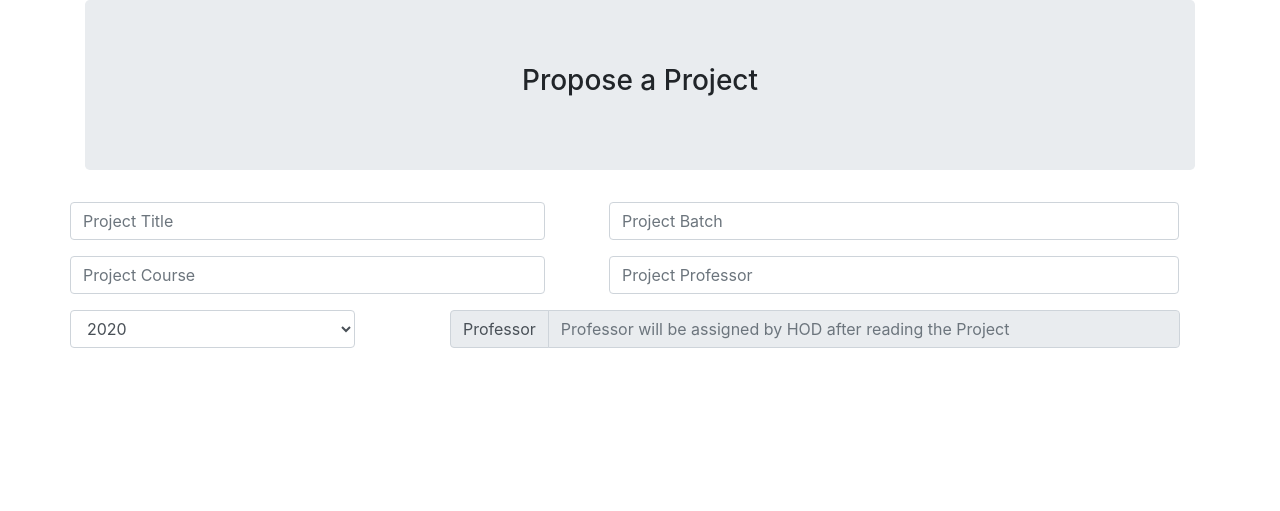
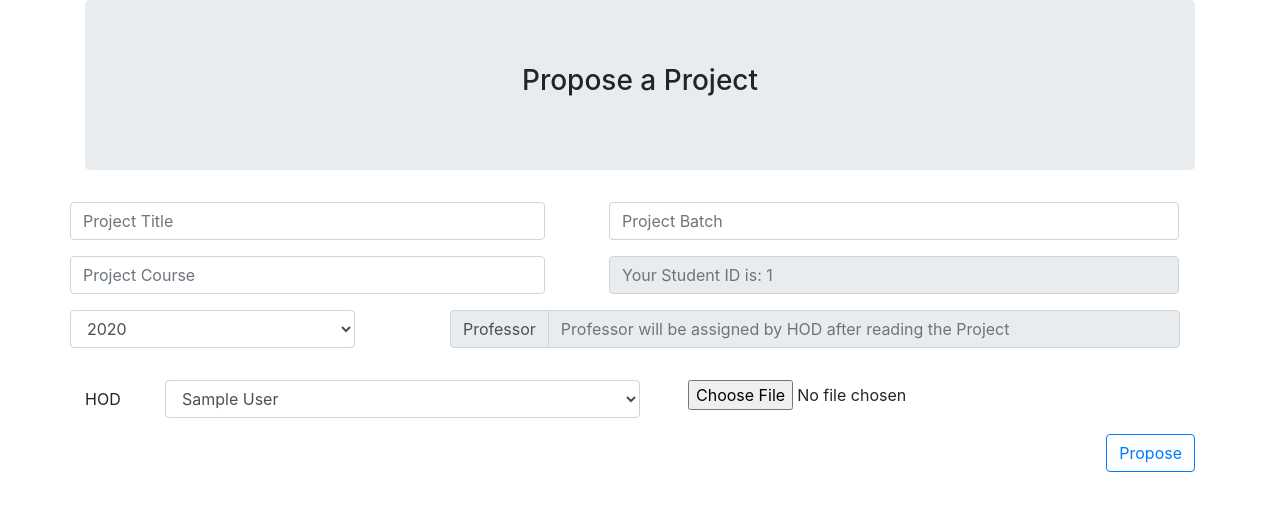
Before and after one commit to UmairJibran/online-project-approval, a PHP site: page /student/propose.php in a window 1280 px wide. Shown: the top 511 px of the page. Run offline with PHP 8.4, Linux system fonts and the light colour scheme; the visitor is signed in with stand-in values (Sample User, id 1); tables that the repository leaves empty or names only in its code hold one stand-in row (values such as "Sample post").

Commit message:
project proposing completed

```diff
--- a/student/propose.php
+++ b/student/propose.php
@@ -21,16 +21,16 @@
             </h3>
         </div>
         <section class="form">
-            <form action="./" method="post">
-            <div class="form-group row">
+            <form action="#" method="post" enctype="multipart/form-data">
+                <div class="form-group row">
                     <input type="text" name="title" class="form-control col-5" placeholder="Project Title" required>
                     &emsp;&emsp;&emsp;&emsp;
-                    <input type="number" name="batch" class="form-control col-6" placeholder="Project Batch" required>
+                    <input type="number" name="batch" class="form-control col-6" placeholder="Project Batch" required >
                 </div>
                 <div class="form-group row">
                     <input type="text" name="course" class="form-control col-5" placeholder="Project Course" required>
                     &emsp;&emsp;&emsp;&emsp;
-                    <input type="text" name="prof" class="form-control col-6" placeholder="Project Professor" required>
+                    <input type="text" readonly class="form-control col-6" placeholder="Your Student ID is: <?php echo $stID?>">
                 </div>
                 <div class="form-group row">
                     <select name="year" class="form-control col-3">
@@ -64,8 +64,64 @@
                         <input type="text" class="form-control" placeholder="Professor will be assigned by HOD after reading the Project" readonly>
                     </div>
                 </div>
+                <div class="form-group row">
+                    <label for="hod" class="col-1 col-form-label">HOD</label>
+                    <select name="hod" class="col-5 form-control">
+                        <?php
+                            $sql = "SELECT `hod_ID` , `hod_FIRST_NAME` , `hod_LAST_NAME` FROM `hod_record`;";
+                            $result = $conn->query($sql);
+                            $rows = $result->num_rows;
+                            if($rows >= 1){
+                                while($data = $result->fetch_assoc()){
+                                    $id = $data['hod_ID'];
+                                    $name = $data['hod_FIRST_NAME'] . " " . $data['hod_LAST_NAME'];
+                                    echo "<option value='${id}'>${name}</option>";
+                                }
+                            }
+                        ?>
+                    </select>
+                    &emsp;&emsp;&emsp;
+                    <input type="file" name="fileToUpload" id="fileToUpload">
+                </div>
+                <input type="submit" name="propose" value="Propose" class="btn btn-outline-primary right">
             </form>
         </section>
     </div>
 </body>
 </html>
+
+<?php
+        if(isset($_POST['propose'])){
+            $title= $_POST['title'];
+            $batch= $_POST['batch'];
+            $course= $_POST['course'];
+            $year= $_POST['year'];
+            $hod= $_POST['hod'];
+            $document = '';
+            $file = $_FILES['fileToUpload'];
+            $fileName = $file['name'];
+            $fileTempName = $file['tmp_name'];
+            $fileSize = $file['size'];
+            $fileError = $file['error'];
+            $fileType = $file['type'];
+            $fileExt = explode('.',$fileName);
+            $fileActulaExtension = strtolower(end($fileExt));
+            $allowed = array('pdf','doc','txt');
+            if(in_array($fileActulaExtension,$allowed)){
+                if($fileError === 0){
+                    if($fileSize < 5000000){
+                        $fileNameNew = uniqid('',true) . '.' . $fileActulaExtension;
+                        $fileDestination = '../server/uploads/'.$fileNameNew;
+                        move_uploaded_file($fileTempName,$fileDestination);
+                        $document = $fileDestination;
+                    }
+                }
+            }
+            $sql = "INSERT INTO `project_record` (`project_ID`, `student_ID`, `hod_ID`, `project_TITLE`, `project_YEAR`, `project_PROFESSOR`, `project_BATCH`, `project_COURSE`, `project_COMMENT`, `project_STATUS`, `project_file`) VALUES (NULL, '${stID}', '${hod}', '${title}', '${year}', NULL, '${batch}', '${course}', NULL, '0', '${document}')";
+            if($conn->query($sql) === true){
+                header("Location: ./");
+            }else{
+                echo '<div class="alert alert-danger center" role="alert" >'. $conn->error .'</div>';
+            }
+        }
+?>
```
Also changed, not shown: 1 other file.
